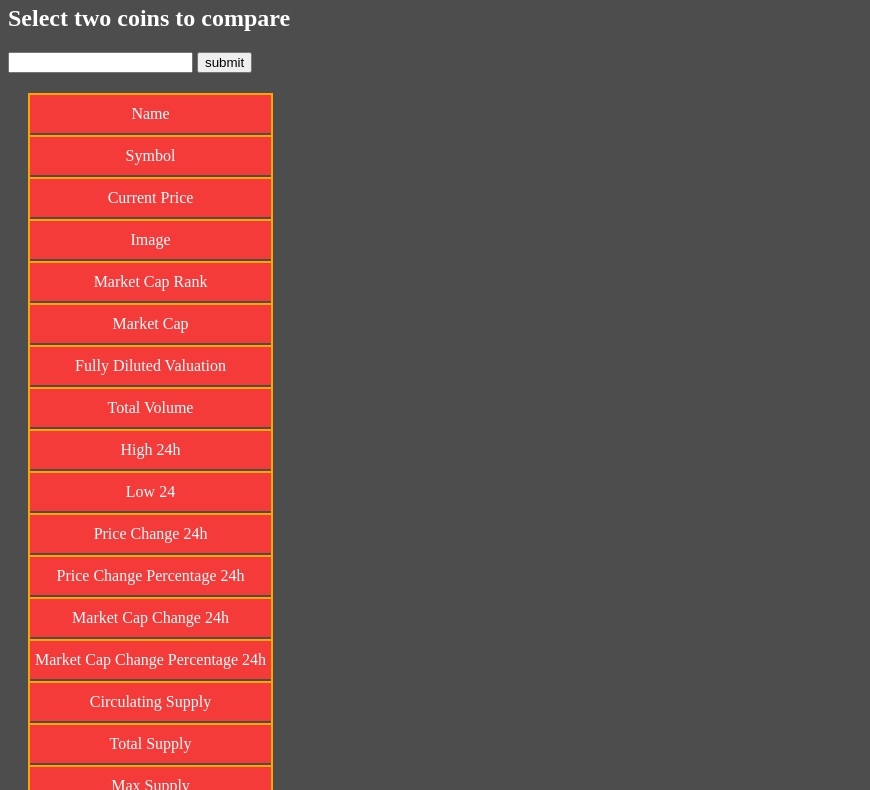
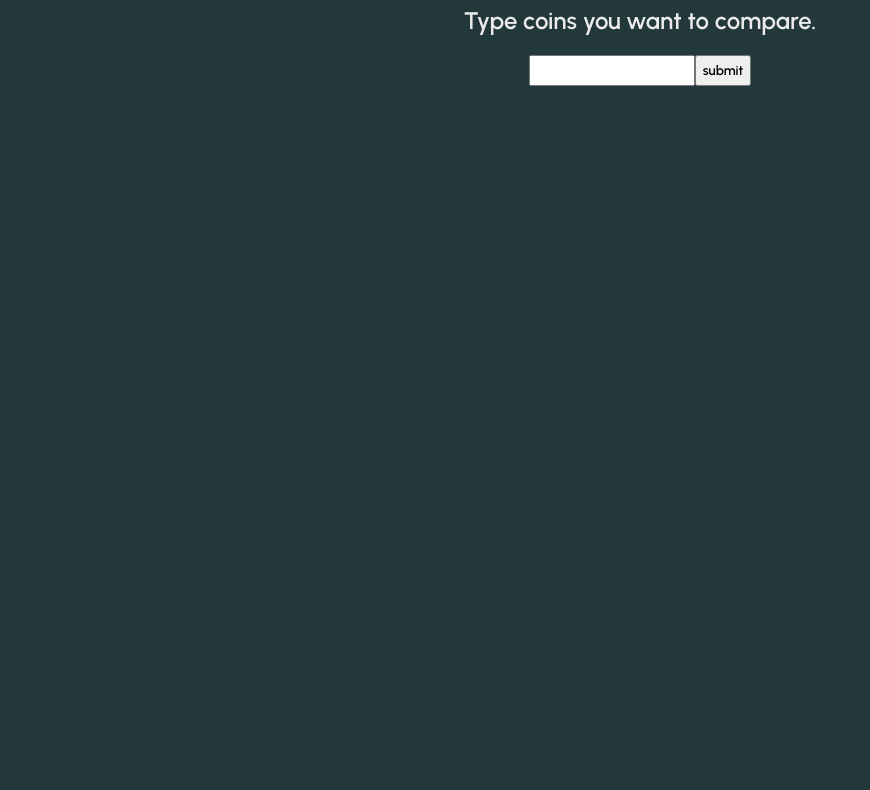
Before and after one commit to konradszymanski/Crypto-Compare, a plain HTML site: page index.html in a window 1280 px wide. Shown: the part 75-865 px from the top of the page, without its empty margins (0-870 px from the left). After the commit the page ends 800 px from the top, so only its background shows below. Drawn offline with Linux system fonts and the light colour scheme.

Commit message:
styling and displayTable function

```diff
--- a/index.html
+++ b/index.html
@@ -6,19 +6,21 @@
     <meta http-equiv="X-UA-Compatible" content="IE=edge">
     <meta name="viewport" content="width=device-width, initial-scale=1.0">
     <link rel="stylesheet" href="styles.css">
-
+    <link rel="preconnect" href="https://fonts.googleapis.com">
+    <link rel="preconnect" href="https://fonts.gstatic.com" crossorigin>
+    <link href="https://fonts.googleapis.com/css2?family=Urbanist:wght@600&display=swap" rel="stylesheet">
     <title>CryptoCompare</title>
 </head>
 
 <body>
 
-    <h1>CryptoCompare</h1>
-    <h2>Select two coins to compare</h2>
-    <div>
+    <h1 class='center'>Crypto-Compare</h1>
+    <h2  class='center'>Type coins you want to compare.</h2>
+    <div class='center inputs'>
         <input id="input" type="text" class="search-bar__input">
         <button id='submit' type='button' aria-label="search">submit</button>
     </div>
-    <div class="results">
+    <div class="results center">
         <div id="error"></div>
         <div id="results"></div>
         <table id="table" class="cryptoTable">
--- a/script.js
+++ b/script.js
@@ -42,9 +42,12 @@ const getData = async () => {
         takeParameters(res)
         createDataColumns(res)
         input.value = ' ';
+        displayTable();
     }
 }
-
+const displayTable = () => {
+    document.querySelector('#table').style.display = 'block'
+}
 const takeCoins = data =>{
     data.forEach(d => {
         allCoins.push(d.name)
--- a/styles.css
+++ b/styles.css
@@ -1,6 +1,22 @@
+* {
+   font-family: 'Urbanist', sans-serif;
+}
+/* 22383A */
 body{
-   background-color: #4d4d4e;
-   color: white;
+   background-color: #22383A;
+   color: #EBEBEB;;
+}
+.center{
+
+   display: flex;
+   justify-content: center;
+}
+.inputs{
+   max-width: 200px;
+   margin: 0 auto;
+}
+.search-bar__input{
+   height: 25px;
 }
 img{
    width: 30px;
@@ -8,24 +24,24 @@ img{
    background-color: white;
 }
 .cryptoTable{
-   border: white;
-   background-color: orange;
+  display: none;
 }
 td, th{
-   border-bottom: 2px solid #4d4d4e;
    text-align: center;
    padding: 5px;
+   border-bottom: 1px solid #59C3C3;
 }
 table{
    /* margin: 10px auto; */
-   background-color: lightblue;
    margin: 20px;
+}
+.cryptoRow{
+   max-width: 100px;
 }
 tr,th,
 .tableCell{
    width:40px;
    height: 40px;
-   background-color: rgb(245, 58, 58);
    border-bottom: 1px solid black;
 }
 thead{
```
